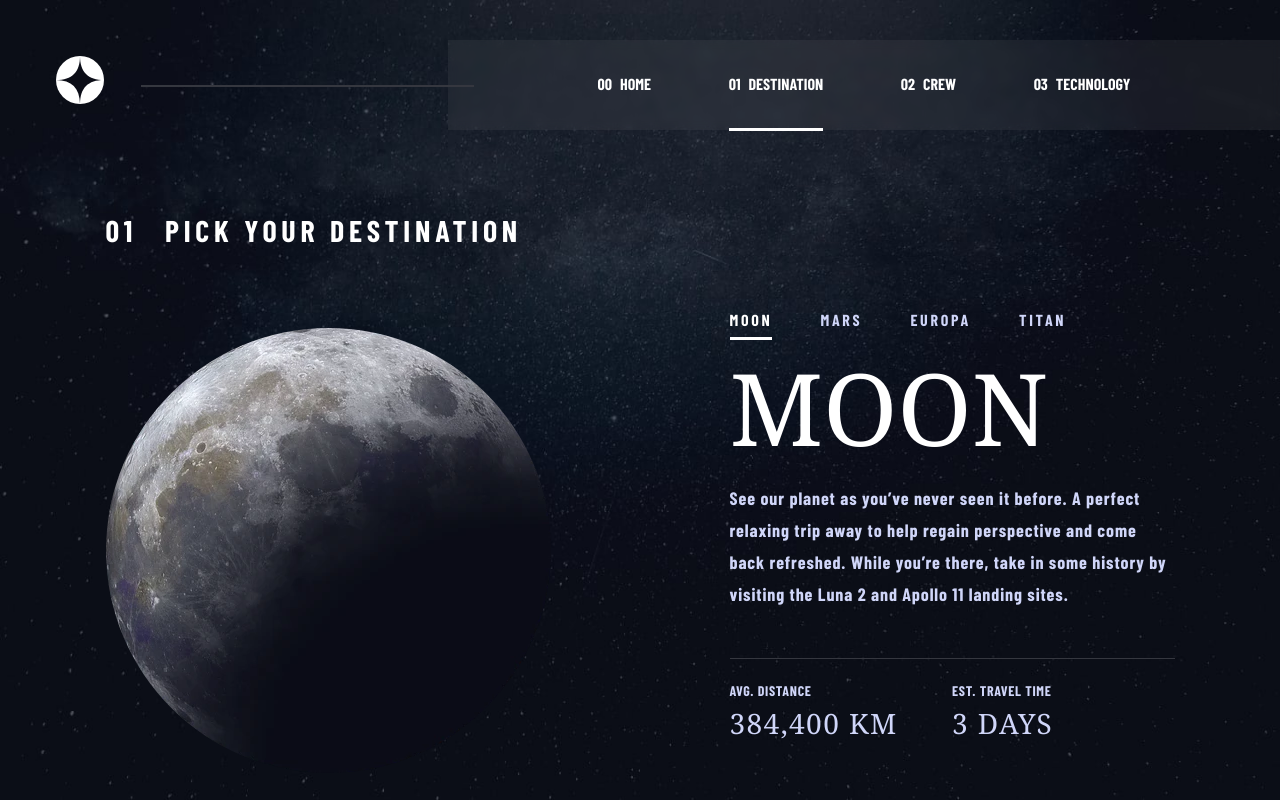
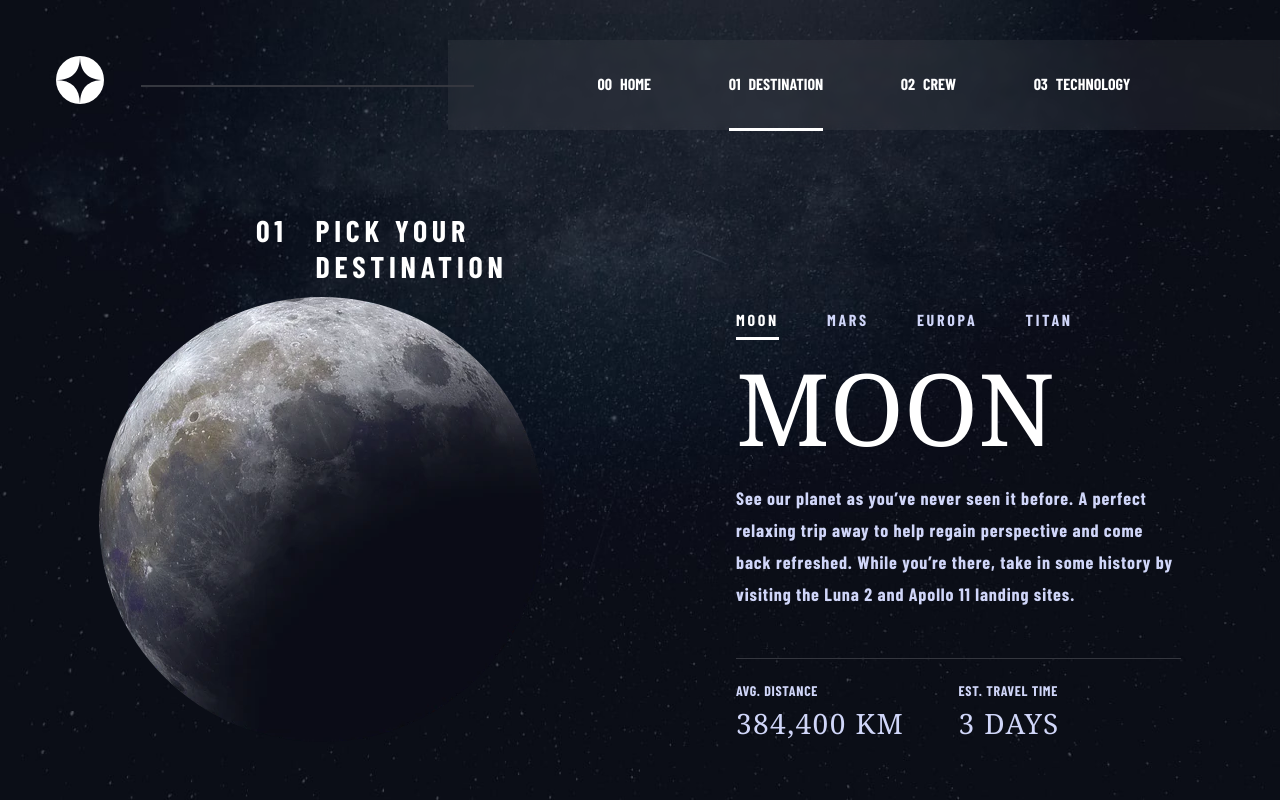
Before and after one commit to puyanwei/space-tourism, a Next.js app: page /destination in a window 1280 px wide. Built offline with nearby package versions, Linux system fonts and the light colour scheme; a web font is replaced by a local one.

Commit message:
Adjust planet panels positioning

```diff
--- a/src/components/3-compositions/PageLayout/index.tsx
+++ b/src/components/3-compositions/PageLayout/index.tsx
@@ -7,7 +7,7 @@ interface PageLayoutProps extends Component {
 
 export function PageLayout({ children }: PageLayoutProps) {
   return (
-    <div className="flex flex-col lg:grid h-screen lg:grid-cols-2 bg-scroll font-primary text-center justify-items-center pt-16 lg:pb-[131px] lg:text-left md:pt-[212px] px-4">
+    <div className="flex flex-col lg:grid h-screen lg:grid-cols-2 bg-scroll font-primary text-center  pt-16 lg:pb-[131px] lg:text-left md:pt-[212px] px-4 gap-48">
       {children}
     </div>
   )
--- a/src/components/3-compositions/PlanetPanel/index.tsx
+++ b/src/components/3-compositions/PlanetPanel/index.tsx
@@ -1,10 +1,10 @@
+import { ReactNode, useState } from "react"
 import { Tab } from "@/components/1-atoms/Tab"
 import { Text } from "@/components/1-atoms/Text"
 import { warnAndReturnNull } from "@/shared/helpers"
 import { Component, Destinations } from "@/shared/types"
 import { Heading } from "@/components/1-atoms/Heading"
 import { PlanetStatistics } from "@/components/2-molecules/PlanetStatistics"
-import { ReactNode, useState } from "react"
 import { NextImage } from "@/components/1-atoms/NextImage"
 
 interface PlanetPanelProps extends Component {
@@ -30,10 +30,10 @@ export function PlanetPanel({ data, children }: PlanetPanelProps) {
 
   return (
     <>
-      <LeftPanel>
-        {children}
+      <LeftPanel className="grid grid-cols-1">
+        <div className="pl-60">{children}</div>
         <NextImage
-          className="pt-20 mx-auto"
+          className="justify-self-end"
           src={webp}
           fallbackSrc={png}
           alt={name}
--- a/src/pages/api/index.ts
+++ b/src/pages/api/destinations.ts
@@ -5,5 +5,6 @@ import { NextApiRequest, NextApiResponse } from "next"
 export default async function handler(req: NextApiRequest, res: NextApiResponse): Promise<void> {
   const jsonDirectory: string = path.join(process.cwd(), "src/json")
   const fileContents: string = await fs.readFile(`${jsonDirectory}/data.json`, "utf8")
+  console.log({ fileContents })
   res.status(200).json(JSON.parse(fileContents))
 }
--- a/src/pages/destination/index.tsx
+++ b/src/pages/destination/index.tsx
@@ -2,10 +2,15 @@ import fs from "fs"
 import { SpaceSubheading } from "@/components/2-molecules/SpaceSubheading"
 import { PlanetPanel } from "@/components/3-compositions/PlanetPanel"
 import { Data } from "@/shared/types"
+import { GetStaticProps, GetStaticPropsResult } from "next"
 
-export function getStaticProps() {
+interface DestinationsProps {
+  data: Data
+}
+
+export const getStaticProps: GetStaticProps<DestinationsProps> = async () => {
   const jsonData = fs.readFileSync("src/json/data.json").toString()
-  const data = JSON.parse(jsonData) as Data
+  const data = (await JSON.parse(jsonData)) as Data
 
   return {
     props: {
@@ -14,7 +19,7 @@ export function getStaticProps() {
   }
 }
 
-export default function Destination({ data }: { data: Data }) {
+export default function Destination({ data }: DestinationsProps) {
   const { destinations } = data
   return (
     <PlanetPanel data={destinations}>
```
